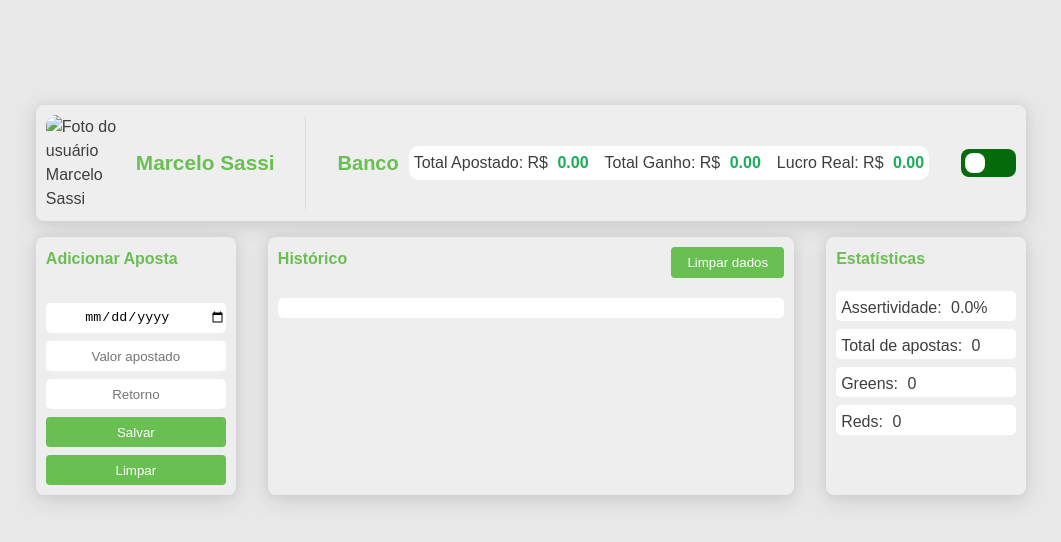
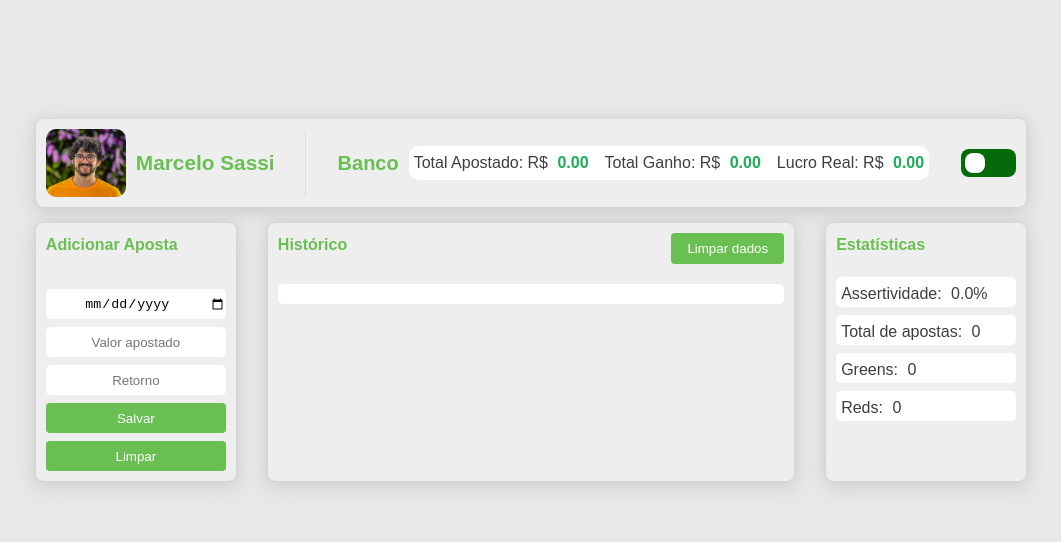
Before and after one commit to MarceloSassi/bet-2, a plain HTML site: page index.html in a window 1280 px wide. Shown: the whole page, without its empty margins (109-1170 px from the left). Drawn offline with Linux system fonts and the light colour scheme; the site is published under a folder, as on GitHub Pages, so addresses that start at the root find nothing; files whose address does not match are found by name.

Commit message:
Update index.html

```diff
--- a/index.html
+++ b/index.html
@@ -12,7 +12,7 @@
         <!--PROFILE-->
         <div class="profile-card">
           <img
-            src="/assets/img/WhatsApp Image 2024-10-04 at 16.52.22.jpeg"
+            src="assets/img/WhatsApp Image 2024-10-04 at 16.52.22.jpeg"
             class="profile-card__image"
             alt="Foto do usuário Marcelo Sassi"
           />
```
